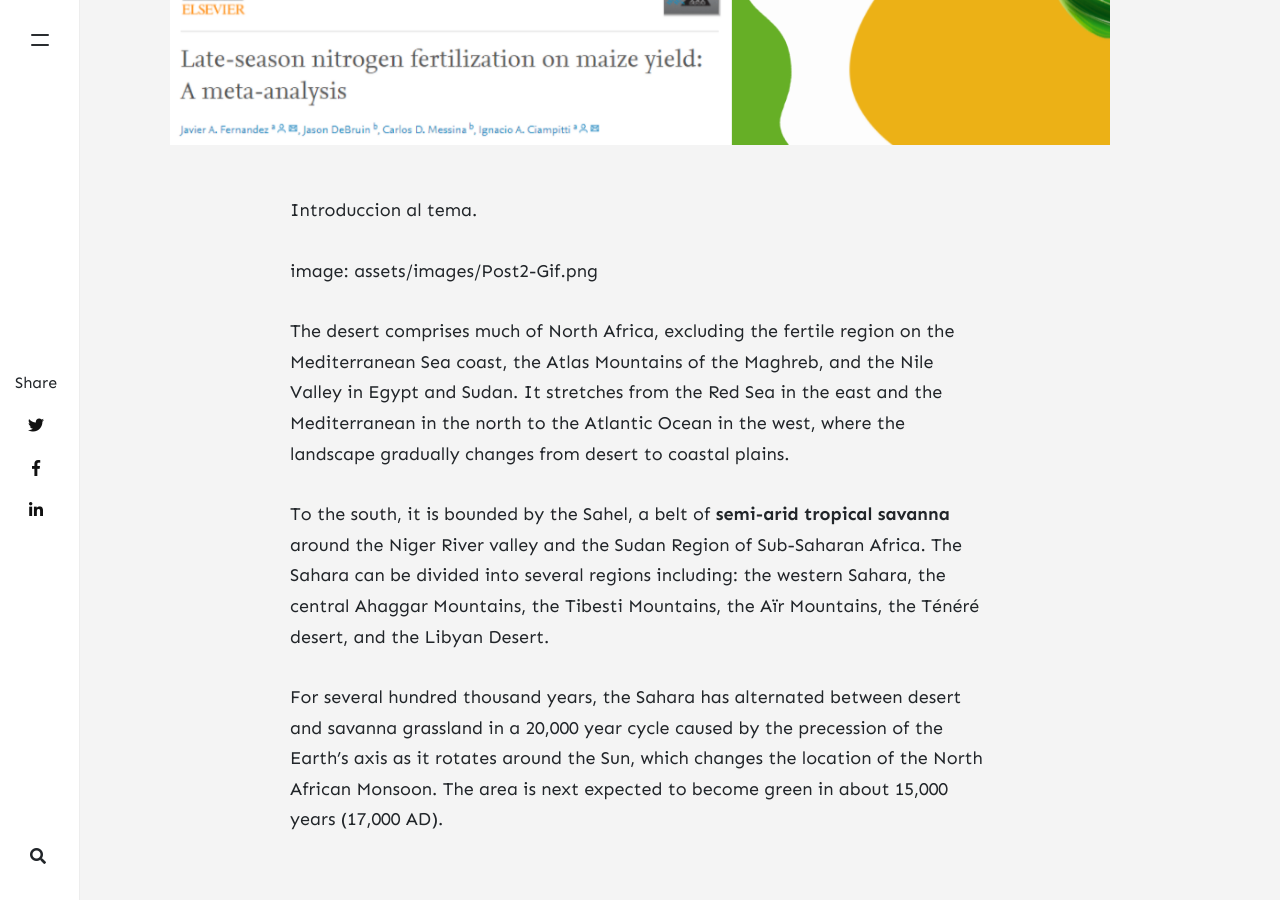
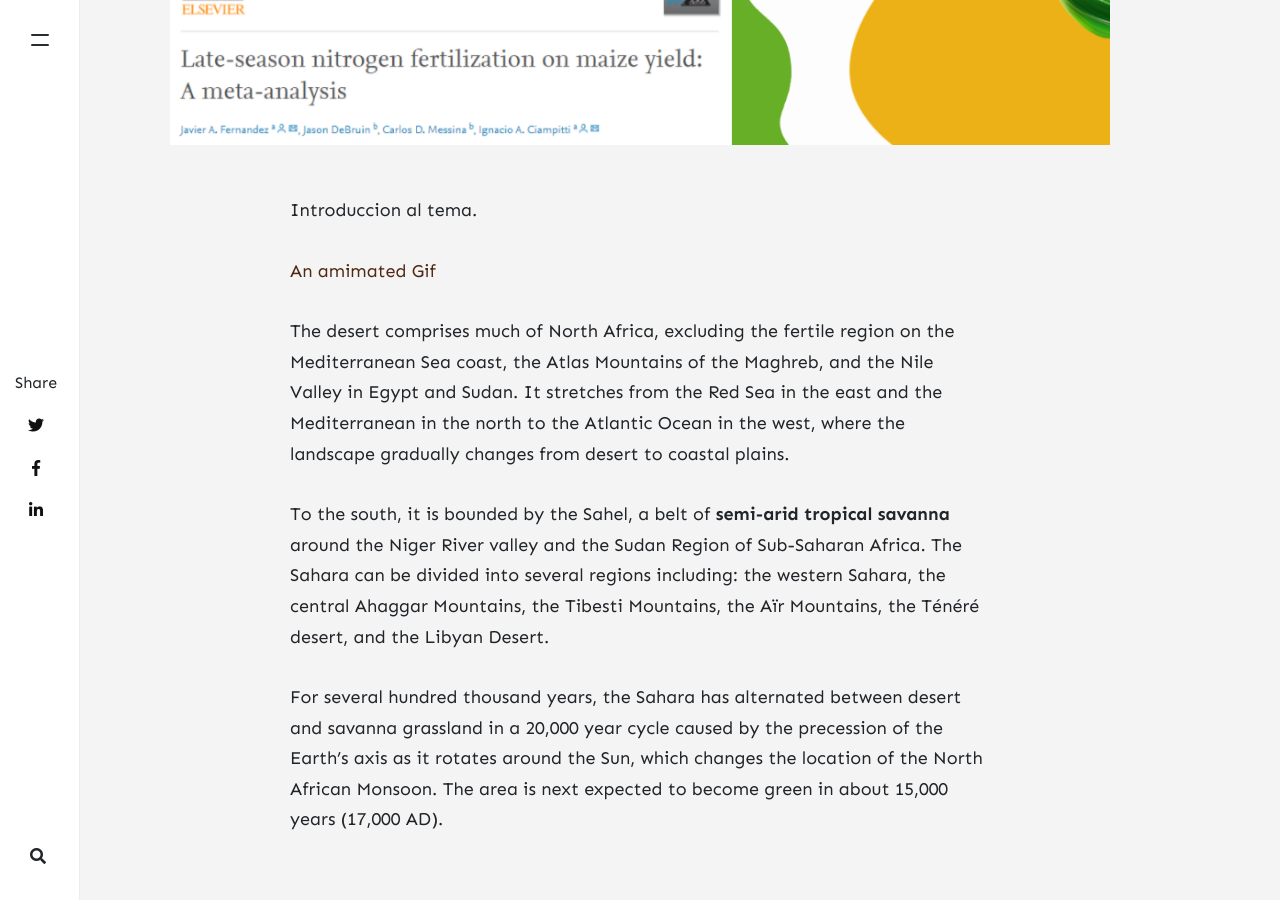
Before and after one commit to PaulaDemarco/PaulaDemarco.github.io, a Jekyll site: the page built from _posts/2020-02-1-much-more-than-a-desert-trip-to-sahara.md, in a window 1280 px wide and 900 px high, scrolled down 980 px. Built offline with Jekyll 4.4.1, drawn with Linux system fonts in a browser that asks for light colours; nearby versions of some CDN libraries; comment, search, counter and statistics services are not loaded.

Commit message:
trying gif

```diff
--- a/_posts/2020-02-1-much-more-than-a-desert-trip-to-sahara.md
+++ b/_posts/2020-02-1-much-more-than-a-desert-trip-to-sahara.md
@@ -8,8 +8,7 @@ image: assets/images/Post2-Head.png
 
 Introduccion al tema.
 
-
-image: assets/images/Post2-Gif.png
+[An amimated Gif](assets/images/Post2-Head.png)
 
 
 The desert comprises much of North Africa, excluding the fertile region on the Mediterranean Sea coast, the Atlas Mountains of the Maghreb, and the Nile Valley in Egypt and Sudan. It stretches from the Red Sea in the east and the Mediterranean in the north to the Atlantic Ocean in the west, where the landscape gradually changes from desert to coastal plains.
```
